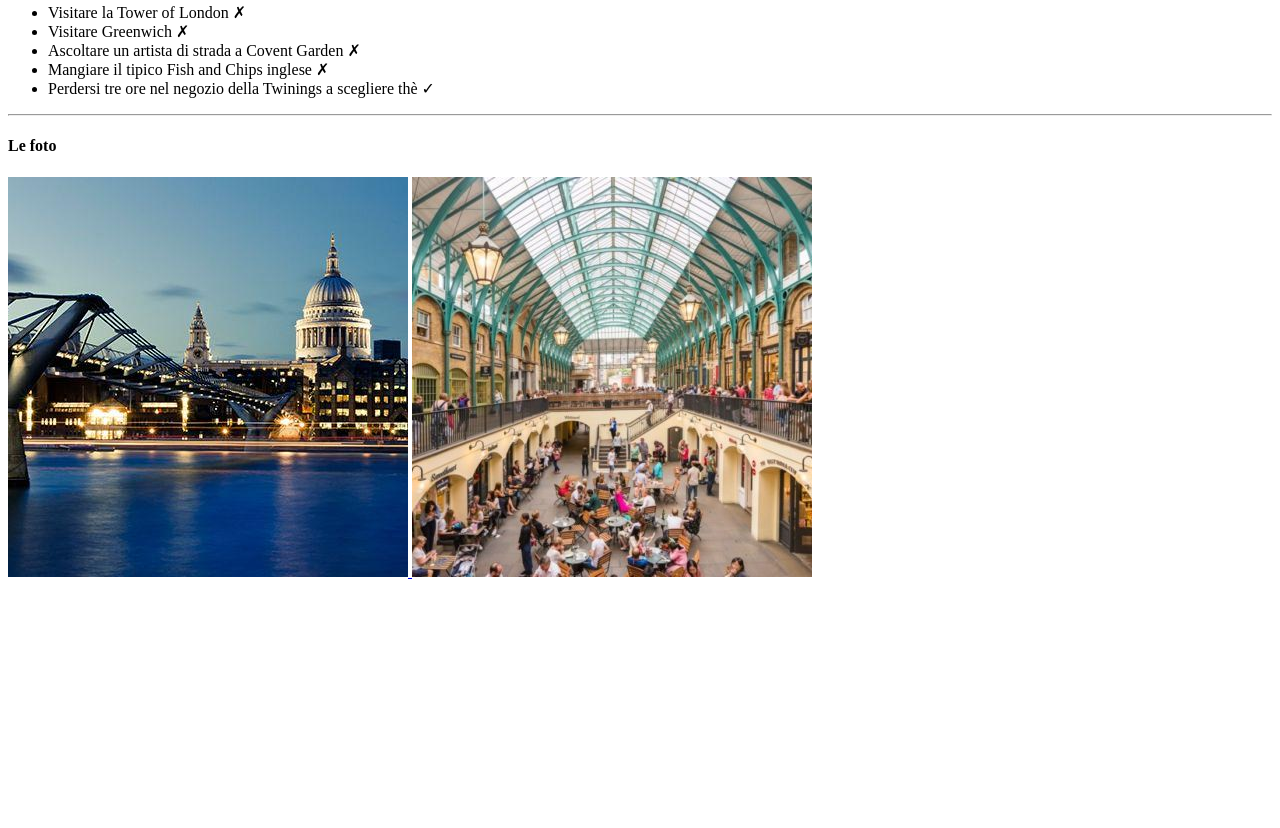
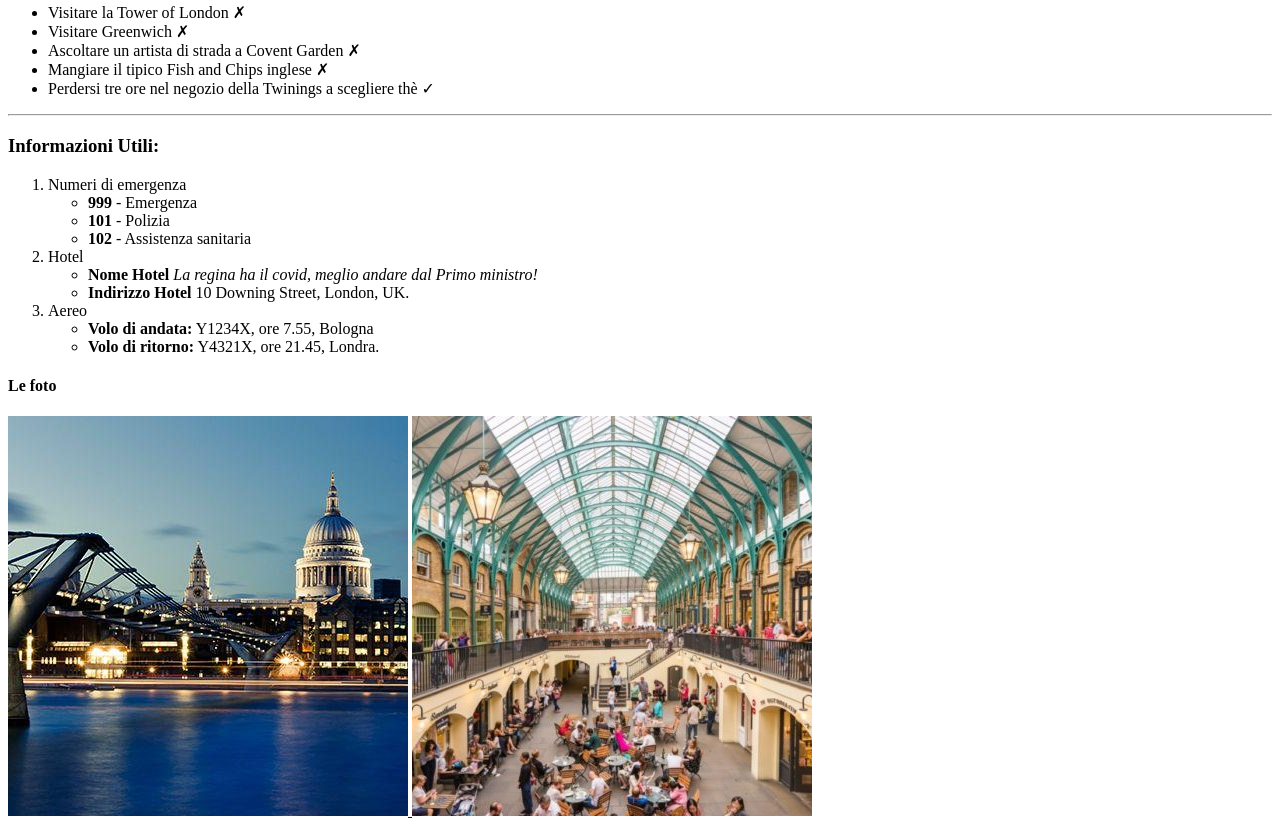
Before and after one commit to giancarlogiorgiocroce/html-london-trip, a plain HTML site: page index.html in a window 1280 px wide. Shown: the part 939-1767 px from the top of the page. Before the commit the page ends 1528 px from the top, so only its background shows below. Drawn offline with Linux system fonts and the light colour scheme.

Commit message:
Completate le Informazioni Utili (Main 3/3)

```diff
--- a/index.html
+++ b/index.html
@@ -55,6 +55,28 @@
             <hr>
         </div>
         <div> <!-- Titoletto e lista numerica con dentro tre liste puntate -->
+            <h3>Informazioni Utili&colon;</h3>
+            <ol>
+                <li>Numeri di emergenza
+                    <ul>
+                        <li><strong>999</strong> - Emergenza</li>
+                        <li><strong>101</strong> - Polizia</li>
+                        <li><strong>102</strong> - Assistenza sanitaria</li>
+                    </ul>
+                </li>
+                <li>Hotel
+                    <ul>
+                        <li><strong>Nome Hotel</strong> <em>La regina ha il covid, meglio andare dal Primo ministro!</em></li>
+                        <li><strong>Indirizzo Hotel</strong> 10 Downing Street, London, UK.</li>
+                    </ul>
+                </li>
+                <li>Aereo
+                    <ul>
+                        <li><strong>Volo di andata:</strong> Y1234X, ore 7.55, Bologna</li>
+                        <li><strong>Volo di ritorno&colon;</strong> Y4321X, ore 21.45, Londra.</li>
+                    </ul>
+                </li>
+            </ol>
         </div>
     </main>
 
```
